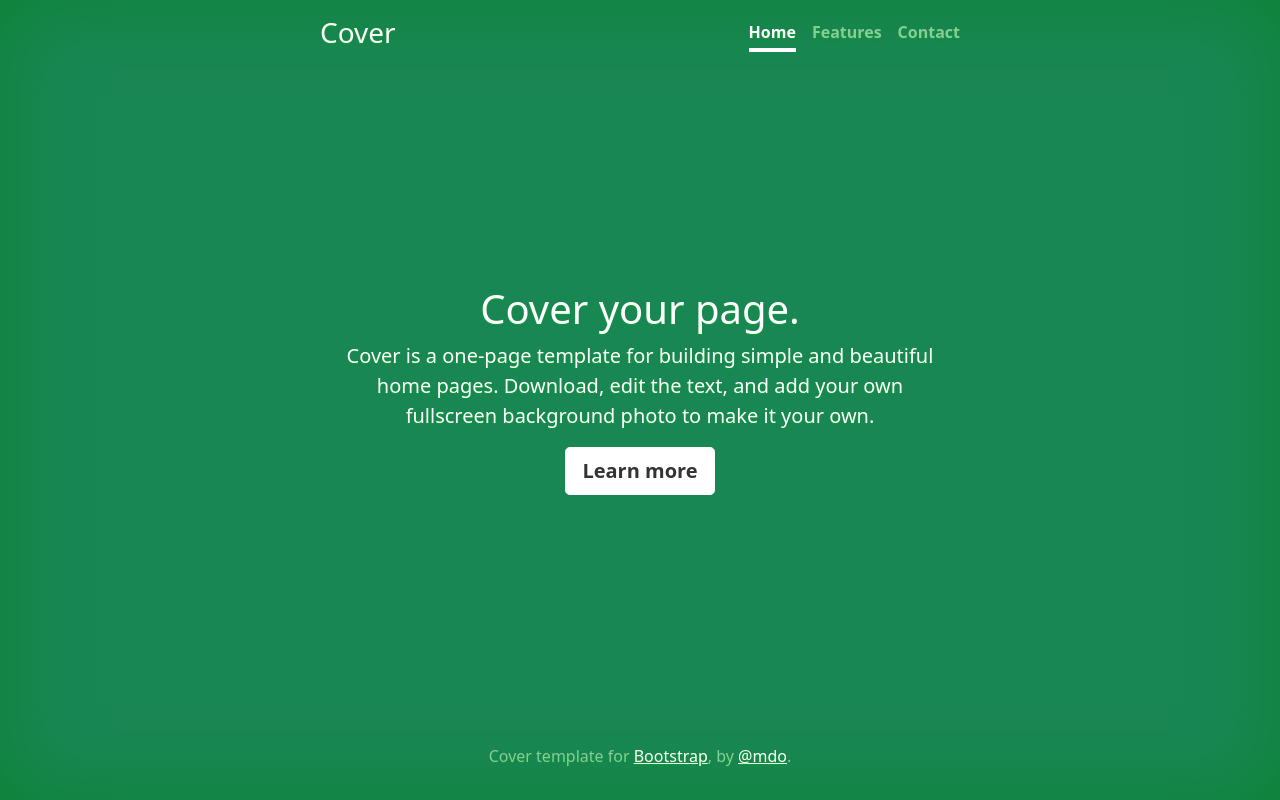
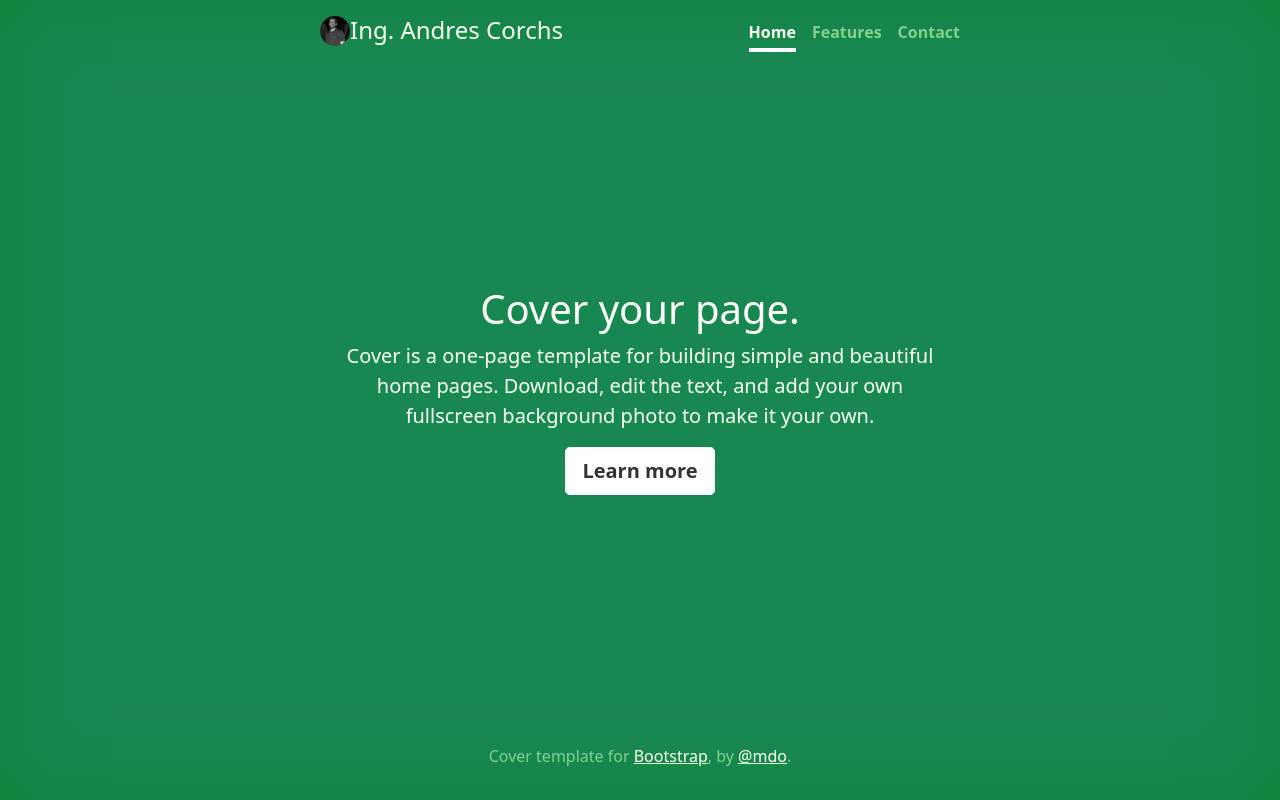
Before and after one commit to andrescorchs/andrescorchs.github.io, a plain HTML site: page index.html in a window 1280 px wide. Drawn offline with Linux system fonts and the light colour scheme.

Commit message:
title and picture

```diff
--- a/index.html
+++ b/index.html
@@ -40,10 +40,11 @@
 <div class="cover-container d-flex w-100 h-100 p-3 mx-auto flex-column">
   <header class="mb-auto">
     <div>
-      <h3 class="float-md-start mb-0">Cover</h3>
+        <img src="profile.jpeg" class="float-start rounded-circle" alt="Profile Img" width="30" height="30">
+      <h4 class="float-md-start mb-0">Ing. Andres Corchs</h4>
       <nav class="nav nav-masthead justify-content-center float-md-end">
         <a class="nav-link active" aria-current="page" href="#">Home</a>
-        <a class="nav-link" href="#">Features</a>
+        <a class="nav-link" href="Features.html">Features</a>
         <a class="nav-link" href="#">Contact</a>
       </nav>
     </div>
```
